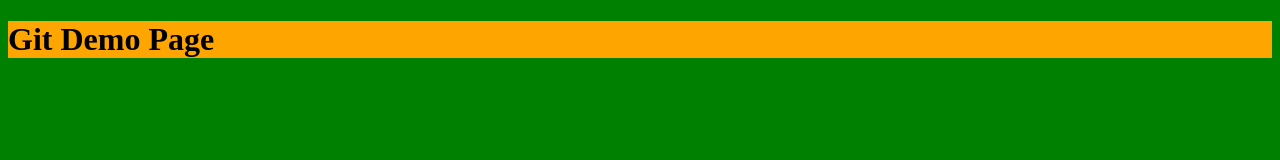
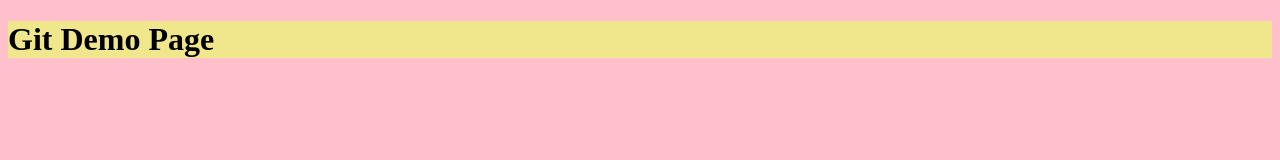
Before and after one commit to haccount/sample_repo, a plain HTML site: page index.html in a window 1280 px wide. Drawn offline with Linux system fonts and the light colour scheme.

Commit message:
changed colors

```diff
--- a/styles.css
+++ b/styles.css
@@ -1,7 +1,7 @@
 body {
-  background-color: green;
+  background-color: pink;
 }
 
 h1 {
-  background-color: orange
+  background-color: khaki
 }
```
